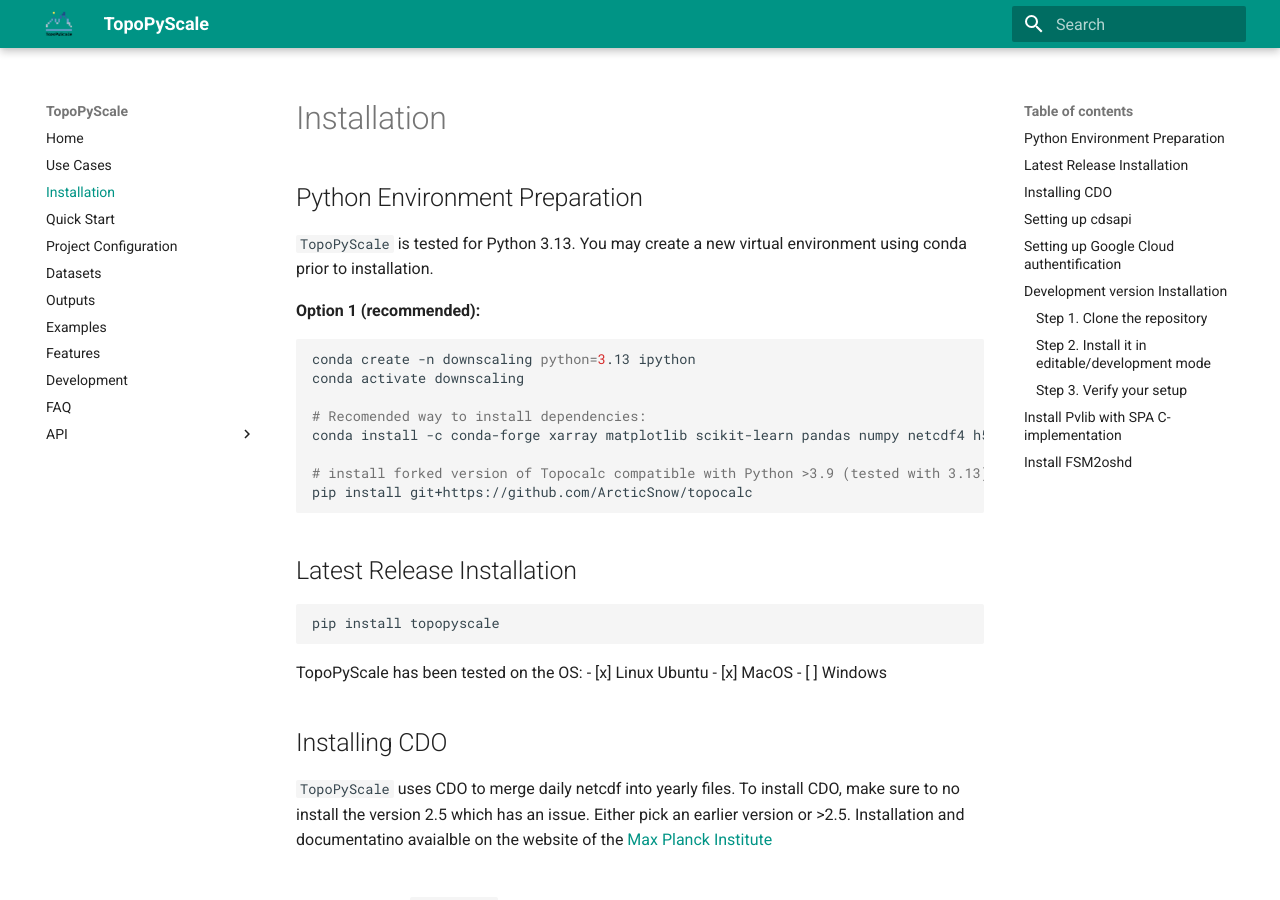
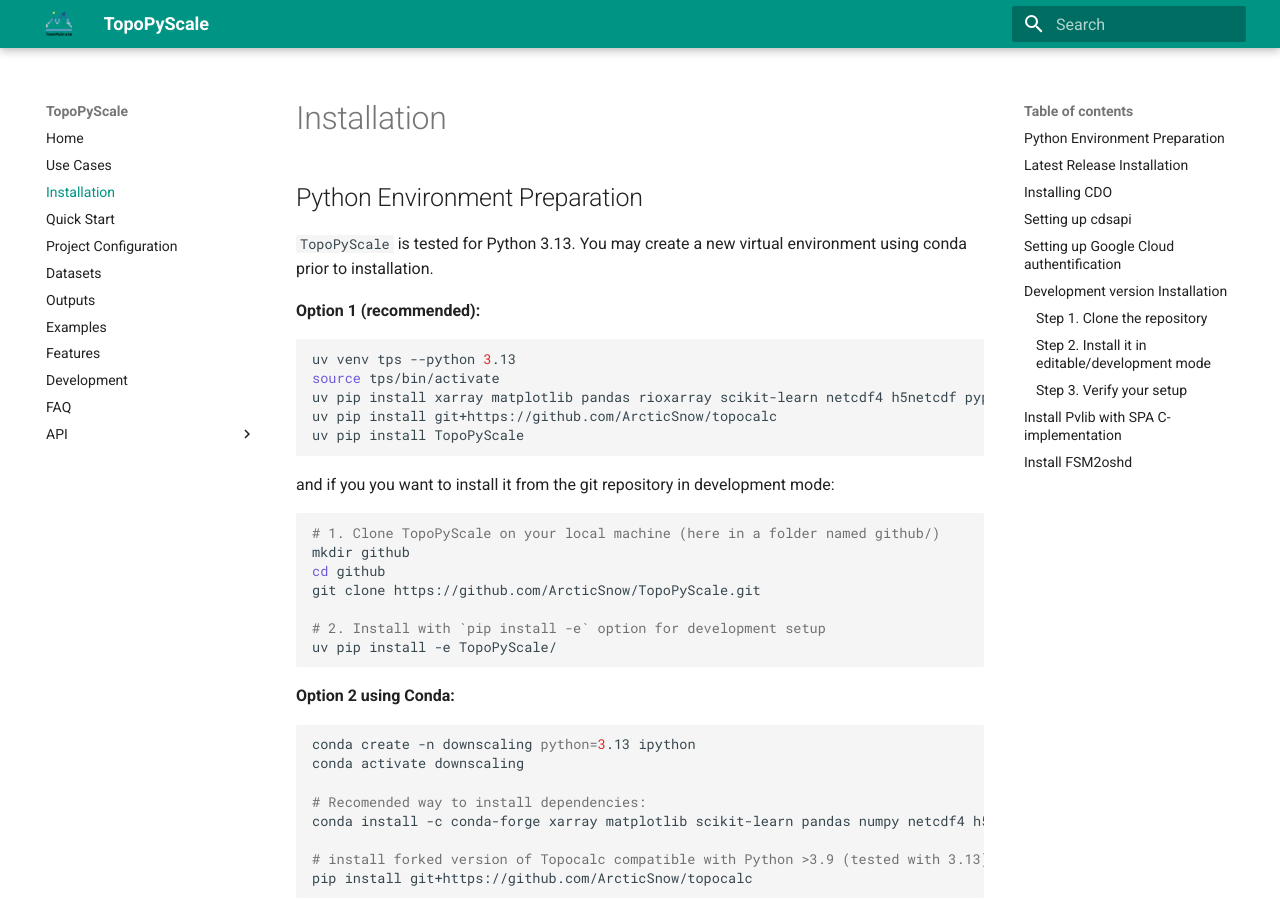
Before and after one commit to ArcticSnow/TopoPyScale, an MkDocs documentation site: the page built from doc/docs/01_install.md, in a window 1280 px wide and 900 px high. Built offline with MkDocs 1.6.1 and Material for MkDocs 9.7.7, drawn with Linux system fonts in a browser that asks for light colours.

Commit message:
Update 01_install.md
added install option using uv

````diff
--- a/doc/docs/01_install.md
+++ b/doc/docs/01_install.md
@@ -3,8 +3,30 @@
 ## Python Environment Preparation
 `TopoPyScale` is tested for Python 3.13. You may create a new virtual environment using conda prior to installation.
 
+**Option 1 (recommended):**
 
-**Option 1 (recommended):**
+```bash
+uv venv tps --python 3.13
+source tps/bin/activate
+uv pip install xarray matplotlib pandas rioxarray scikit-learn netcdf4 h5netcdf pyproj dask cdsapi
+uv pip install git+https://github.com/ArcticSnow/topocalc
+uv pip install TopoPyScale
+```
+
+and if you you want to install it from the git repository in development mode:
+
+```bash
+# 1. Clone TopoPyScale on your local machine (here in a folder named github/)
+mkdir github
+cd github
+git clone https://github.com/ArcticSnow/TopoPyScale.git
+
+# 2. Install with `pip install -e` option for development setup
+uv pip install -e TopoPyScale/
+```
+
+**Option 2 using Conda:**
+
 ```bash
 conda create -n downscaling python=3.13 ipython
 conda activate downscaling
````
